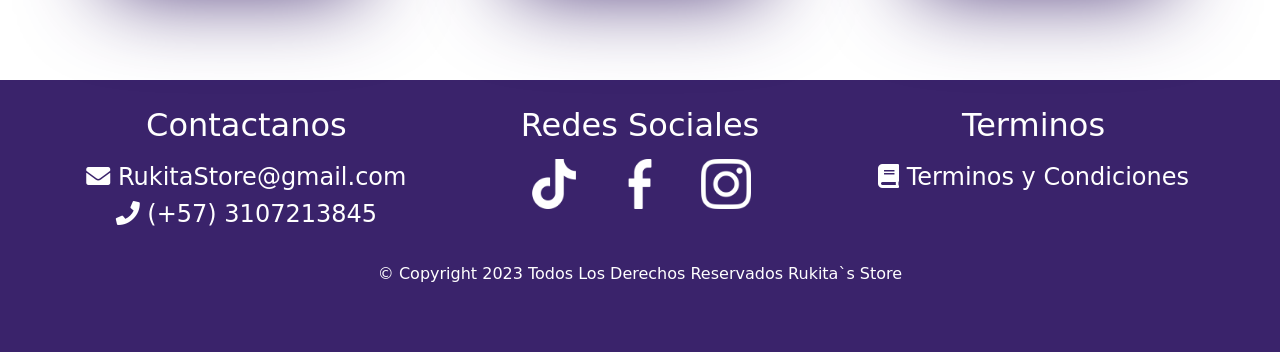
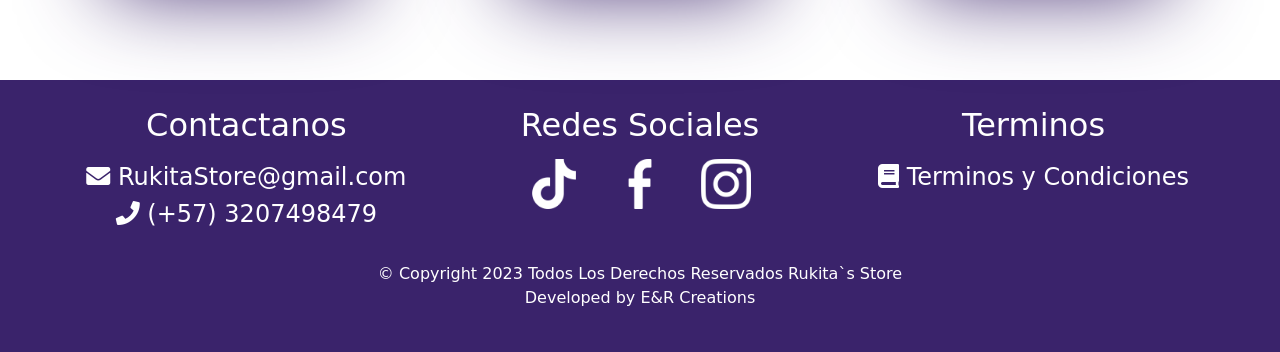
Before and after one commit to Fajardo1753L/rukitas, a PHP site: page /src/view/cajasSorpresas.php in a window 1280 px wide. Shown: the part 724-1076 px from the top of the page. Before the commit the page ends 1006 px from the top, so only its background shows below. Run offline with PHP 8.4, Linux system fonts and the light colour scheme; data comes from the database, SQL or seed files in the repository; some libraries are stand-ins or nearby versions; some web fonts are replaced.

Commit message:
cambios de diseño

```diff
--- a/src/view/cajasSorpresas.php
+++ b/src/view/cajasSorpresas.php
@@ -25,11 +25,11 @@
     </section>
 
     <footer>
-        <div class="content__footer">
+    <div class="content__footer">
             <div class="content__contacto">
                 <h2 class="contactanos">Contactanos</h2>
                 <h4><i class="fa fa-envelope"></i> RukitaStore@gmail.com</h4>
-                <h4><i class="fa fa-phone"></i> (+57) 3107213845</h4>
+                <h4><i class="fa fa-phone"></i> (+57) 3207498479</h4>
 
             </div>
             <div class="content__redes">
@@ -49,12 +49,12 @@
             </div>
             <div class="content__terminos">
                 <h2 class="terminos">Terminos</h2>
-                <a class="terminos__link" href="./terminos.php">
+                <a class="terminos__link" href="src\view\terminos.php">
                     <h4><i class="fa fa-book"></i> Terminos y Condiciones</h4>
                 </a>
             </div>
 
-            <p class="copyright">© Copyright 2023 Todos Los Derechos Reservados Rukita`s Store</p>
+            <p class="copyright">© Copyright 2023 Todos Los Derechos Reservados Rukita`s Store <br> Developed by E&R Creations</p>
 
 
 
--- a/src/view/components/navBar.php
+++ b/src/view/components/navBar.php
@@ -7,7 +7,7 @@
             <li><a href="">Maquillajes</a></li>
             <li><a href="">Accesorios</a></li>
             <li><a href="">Cuidado Facial</a></li>
-            <li><a href="">Combos </a></li>
+            <li><a href="src\view\combos.php">Combos </a></li>
         </ul>
     </li>
     <li><a class="point" href="src/view/cajasSorpresas.php">Cajas Sorpresa</a> <i class="fas fa-archive"></i></li>
--- a/src/view/resource/cajasSorpresas.css
+++ b/src/view/resource/cajasSorpresas.css
@@ -25,6 +25,11 @@
     flex-wrap: wrap;
 
 }
+.copyright{
+    padding-top: 2%;
+    text-align: center;
+}
+
 
 .card__producto{
 
--- a/src/view/resource/index.css
+++ b/src/view/resource/index.css
@@ -230,6 +230,7 @@ footer > div > h2{
 
 .copyright{
     padding-top: 2%;
+    text-align: center;
 }
 
 .sobreNosotros{
```
Also changed, not shown: src/view/index.php (+3 -34 lines).
